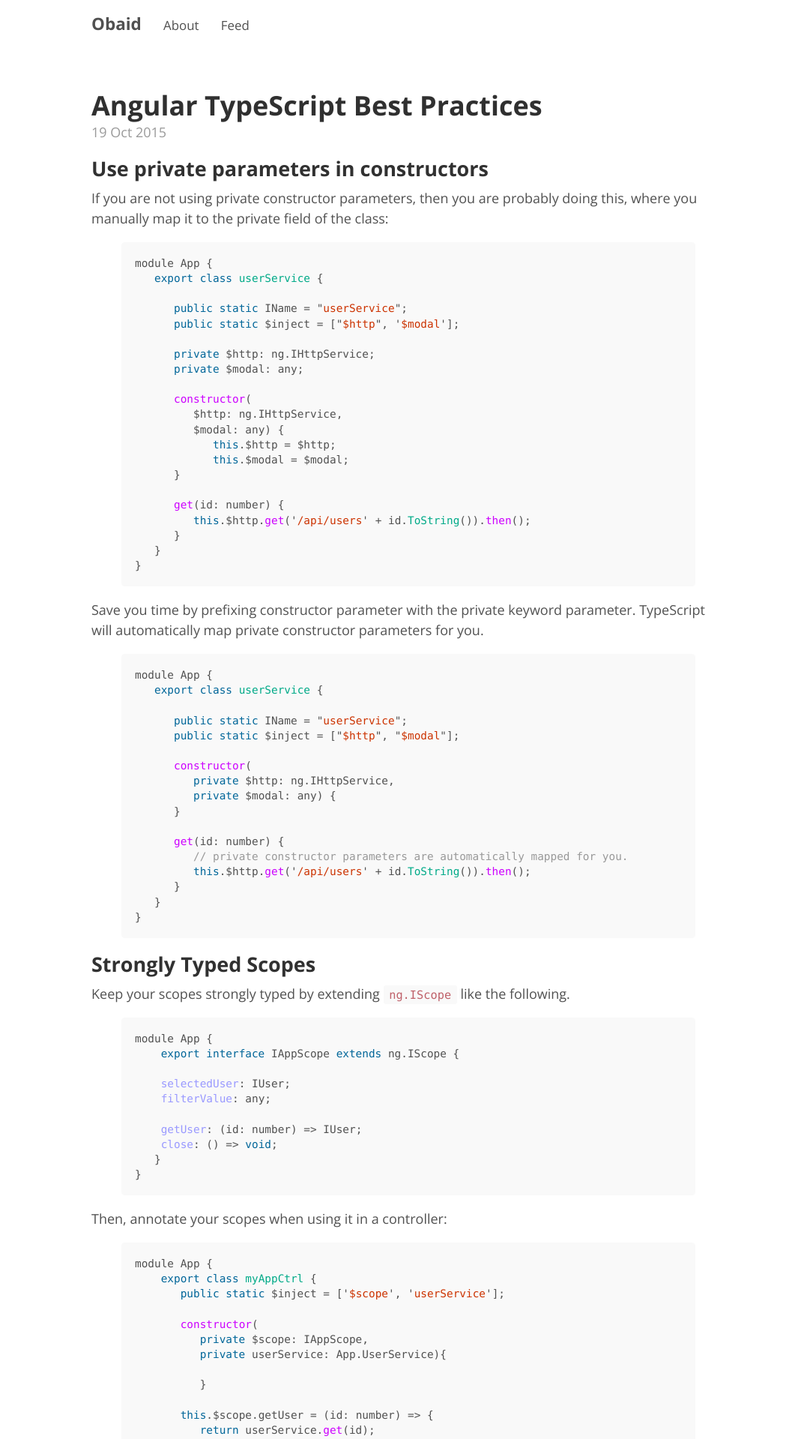
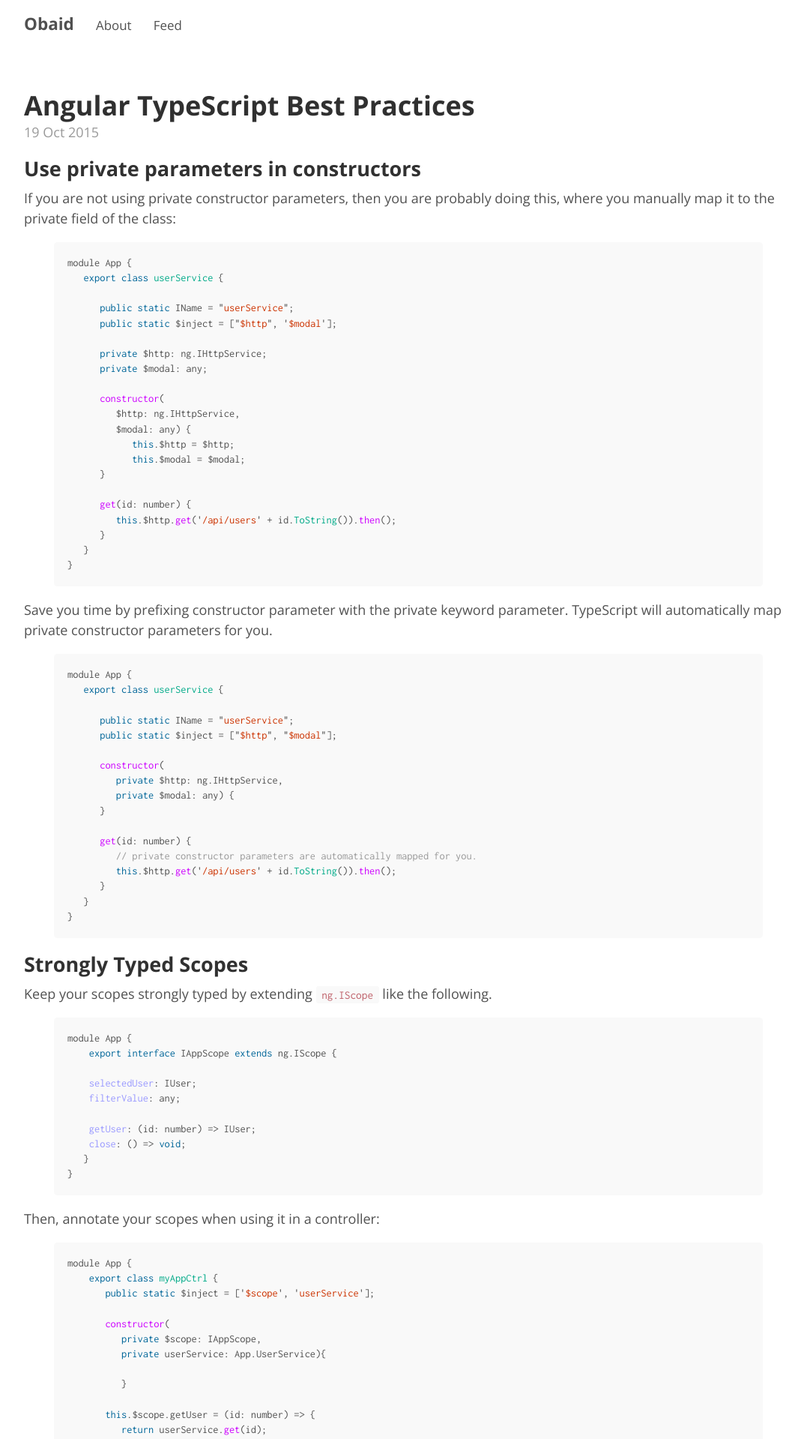
Before and after one commit to ObaidUrRehman/ObaidUrRehman.github.io, a Jekyll site: the page built from index.html, in a window 1280 px wide. Shown: the top 1919 px of the page at 75% size, without its empty margins (95-1168 px from the left). Built offline with Jekyll 4.4.1, drawn with Linux system fonts in a browser that asks for light colours; the list of posts is cut into pages by our own code.

Commit message:
Layout tweaks

```diff
--- a/_includes/head.html
+++ b/_includes/head.html
@@ -15,6 +15,7 @@
 
   <!--Font-->
   <link href='https://fonts.googleapis.com/css?family=Open+Sans:400,600,400italic,700' rel='stylesheet' type='text/css'>
+  <link href='https://fonts.googleapis.com/css?family=Inconsolata:400,700' rel='stylesheet' type='text/css'>
   <!-- CSS -->
   <link rel="stylesheet" href="{{ site.baseurl }}/styles.css">
 
--- a/_sass/_code.scss
+++ b/_sass/_code.scss
@@ -5,7 +5,7 @@
 
 code,
 pre {
-  font-family: Menlo, Monaco, "Courier New", monospace;
+  font-family: Inconsolata, Menlo, Monaco, "Courier New", monospace;
 }
 
 code {
--- a/_sass/_layout.scss
+++ b/_sass/_layout.scss
@@ -3,7 +3,7 @@
 // Styles for managing the structural hierarchy of the site.
 
 .container {
-  max-width: 50rem;
+  max-width: 60rem;
   padding-left:  1.5rem;
   padding-right: 1.5rem;
   margin-left:  auto;
```
